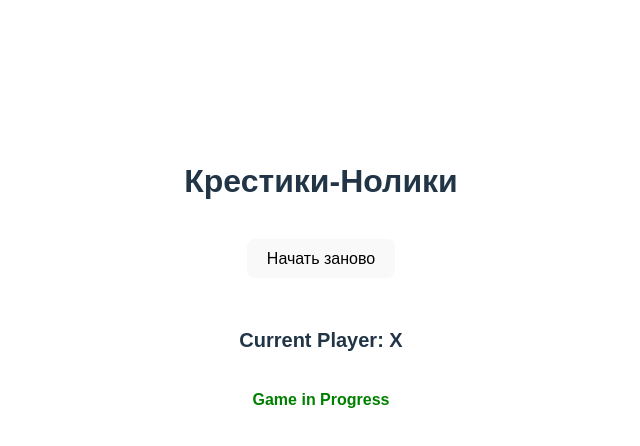
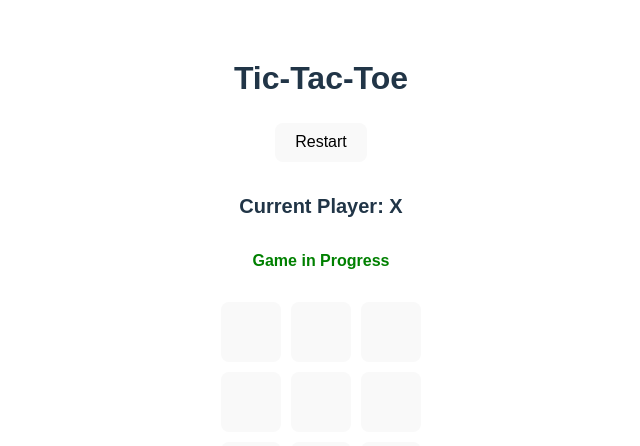
Before and after one commit to alinanigman/rs-components-composition-task-1, a React (Vite) app: page / in a window 1280 px wide. Shown: the top 446 px of the page, without its empty margins (319-959 px from the left). Built offline with nearby package versions, Linux system fonts and the light colour scheme; the HTML template or start-up script is replaced by a standard one.

Commit message:
refactor: handleClick

```diff
--- a/src/App.jsx
+++ b/src/App.jsx
@@ -15,6 +15,43 @@ function App() {
     setField(["", "", "", "", "", "", "", "", ""]);
   };
 
+  const winningCombinations = [
+    [0, 1, 2], // top row
+    [3, 4, 5], // middle row
+    [6, 7, 8], // bottom row
+    [0, 3, 6], // left column
+    [1, 4, 7], // middle column
+    [2, 5, 8], // right column
+    [0, 4, 8], // main diagonal
+    [2, 4, 6], // anti-diagonal
+  ];
+
+  const handleClick = (index) => {
+    if (field[index] !== "" || isGameEnded) return;
+
+    const updatedField = [...field];
+    updatedField[index] = currentPlayer;
+    setField(updatedField);
+
+    const isWin = winningCombinations.some((combo) => {
+      return combo.every((i) => updatedField[i] === currentPlayer);
+    });
+
+    if (isWin) {
+      setIsGameEnded(true);
+      return;
+    }
+
+    const isFull = updatedField.every((cell) => cell !== "");
+    if (isFull) {
+      setIsDraw(true);
+      setIsGameEnded(true);
+      return;
+    }
+
+    setCurrentPlayer(currentPlayer === "X" ? "O" : "X");
+  };
+
   return (
     <AppLayout onReset={resetGame}>
       <Information
@@ -22,15 +59,7 @@ function App() {
         isGameEnded={isGameEnded}
         isDraw={isDraw}
       />
-      <Field
-        currentPlayer={currentPlayer}
-        setCurrentPlayer={setCurrentPlayer}
-        isGameEnded={isGameEnded}
-        setIsGameEnded={setIsGameEnded}
-        isDraw={isDraw}
-        field={field}
-        setField={setField}
-      />
+      <Field field={field} onCellClick={handleClick} />
     </AppLayout>
   );
 }
--- a/src/AppLayout.jsx
+++ b/src/AppLayout.jsx
@@ -3,9 +3,9 @@ import styles from "./AppLayout.module.css";
 const AppLayout = ({ children, onReset }) => {
   return (
     <div className={styles.wrapper}>
-      <h1 className={styles.title}>Крестики-Нолики</h1>
+      <h1 className={styles.title}>Tic-Tac-Toe</h1>
       <button className={styles.resetButton} onClick={onReset}>
-        Начать заново
+        Restart
       </button>
       {children}
     </div>
--- a/src/AppLayout.module.css
+++ b/src/AppLayout.module.css
@@ -3,7 +3,7 @@
   flex-direction: column;
   align-items: center;
   padding: 40px;
-  gap: 30px;
+  gap: 16px;
   font-family: sans-serif;
 }
 
--- a/src/components/Field.jsx
+++ b/src/components/Field.jsx
@@ -1,52 +1,7 @@
 import FieldLayout from "./FieldLayout";
 
-const winningCombinations = [
-  [0, 1, 2],
-  [3, 4, 5],
-  [6, 7, 8], // горизонтали
-  [0, 3, 6],
-  [1, 4, 7],
-  [2, 5, 8], // вертикали
-  [0, 4, 8],
-  [2, 4, 6], // диагонали
-];
-
-const Field = ({
-  currentPlayer,
-  setCurrentPlayer,
-  isGameEnded,
-  setIsGameEnded,
-  setIsDraw,
-  field,
-  setField,
-}) => {
-  const handleClick = (index) => {
-    if (field[index] !== "" || isGameEnded) return;
-
-    const updatedField = [...field];
-    updatedField[index] = currentPlayer;
-    setField(updatedField);
-
-    const isWin = winningCombinations.some((combo) =>
-      combo.every((i) => updatedField[i] === currentPlayer),
-    );
-
-    if (isWin) {
-      setIsGameEnded(true);
-      return;
-    }
-
-    const isFull = updatedField.every((cell) => cell !== "");
-    if (isFull) {
-      setIsDraw(true);
-      setIsGameEnded(true);
-      return;
-    }
-
-    setCurrentPlayer(currentPlayer === "X" ? "O" : "X");
-  };
-
-  return <FieldLayout field={field} onCellClick={handleClick} />;
+const Field = ({ field, onCellClick }) => {
+  return <FieldLayout field={field} onCellClick={onCellClick} />;
 };
 
 export default Field;
--- a/src/components/FieldLayout.module.css
+++ b/src/components/FieldLayout.module.css
@@ -8,8 +8,9 @@
 .cell {
   width: 60px;
   height: 60px;
+  display: flex;
+  align-items: center;
+  justify-content: center;
   font-size: 24px;
-  text-align: center;
-  vertical-align: middle;
   cursor: pointer;
 }
--- a/src/components/Information.jsx
+++ b/src/components/Information.jsx
@@ -3,7 +3,7 @@ import InformationLayout from "./InformationLayout";
 const Information = ({ currentPlayer, isGameEnded, isDraw }) => {
   const title = `Current Player: ${currentPlayer}`;
   const status = isGameEnded
-    ? "Game Over!"
+    ? `Player ${currentPlayer} WINS!`
     : isDraw
       ? "It's a Draw!"
       : "Game in Progress";
--- a/src/index.css
+++ b/src/index.css
@@ -1,6 +1,6 @@
 :root {
   font-family: system-ui, Avenir, Helvetica, Arial, sans-serif;
-  line-height: 1.5;
+  line-height: 1.2;
   font-weight: 400;
 
   color-scheme: light dark;
@@ -25,9 +25,7 @@ a:hover {
 body {
   margin: 0;
   display: flex;
-  align-items: center;
   justify-content: center;
-  place-items: center;
   min-width: 320px;
   min-height: 100vh;
 }
```
